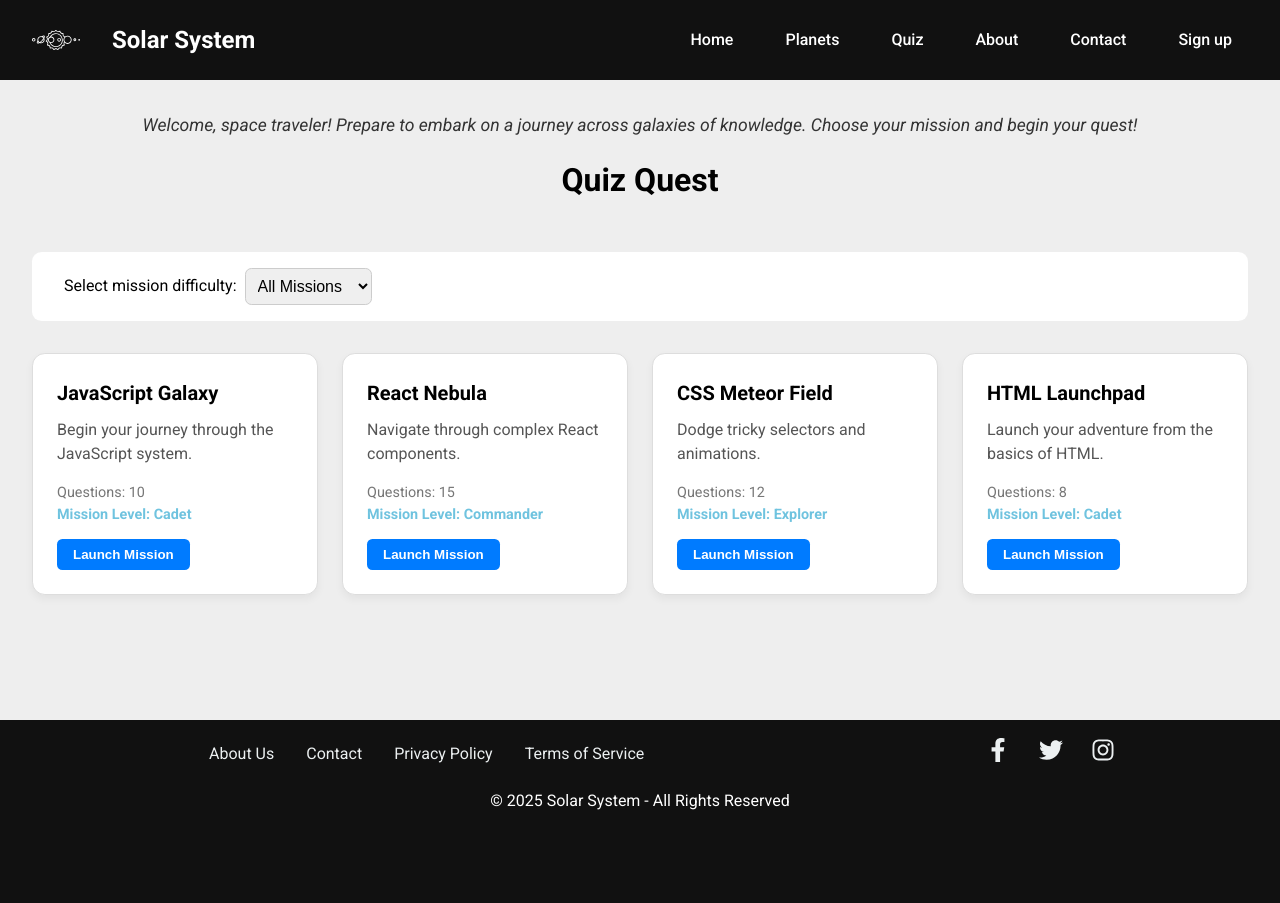
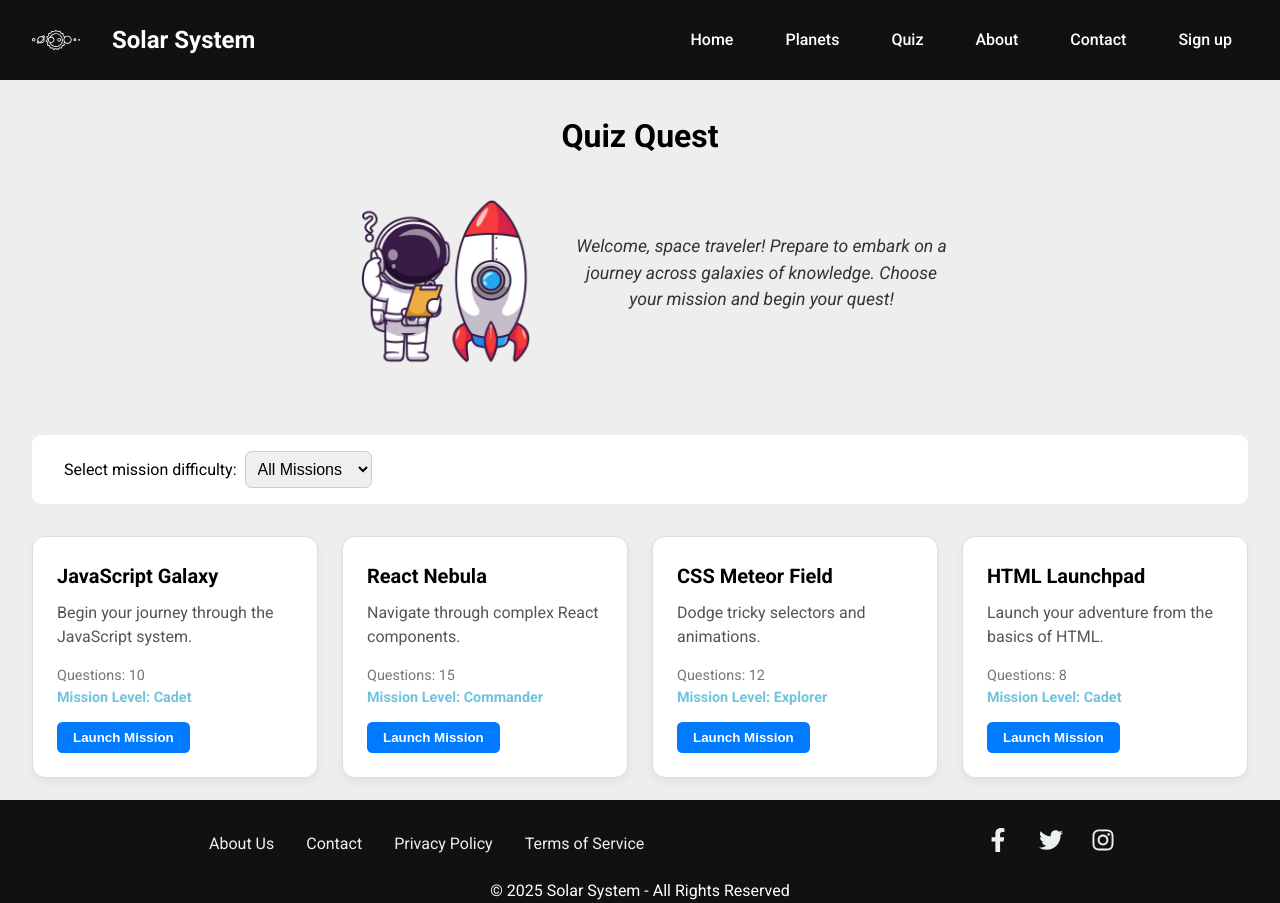
Before and after one commit to atanas-n-nikolov/Solar-System-React-2025-SoftUni, a React (Vite) app in the folder client/: page /quiz in a window 1280 px wide. Before the commit the page ends 813 px from the top, so only its background shows below. Built offline with nearby package versions, Linux system fonts and the light colour scheme.

Commit message:
Style quiz

```diff
--- a/client/src/components/quiz/Quiz.css
+++ b/client/src/components/quiz/Quiz.css
@@ -5,7 +5,15 @@
     padding: 2em;
 }
 
+.welcome {
+    display: flex;
+    align-items: center;
+    justify-content: center;
+    margin-bottom: 2em;
+}
+
 .quiz-intro {
+    max-width: 40ch;
     font-size: 1.1em;
     color: #333;
     margin-bottom: 1em;
@@ -16,7 +24,6 @@
 .quiz-title {
     font-size: 2em;
     font-weight: bold;
-    margin-bottom: 1.5em;
     text-align: center;
 }
 
@@ -108,3 +115,7 @@
     color: #6fc3df;
     font-weight: bold;
 }
+
+.quiz-image {
+    width: 20%;
+}
--- a/client/src/components/quiz/Quiz.jsx
+++ b/client/src/components/quiz/Quiz.jsx
@@ -56,10 +56,13 @@ export default function Quiz() {
 
     return (
         <div className="quiz-container">
-            <p className="quiz-intro">
-                Welcome, space traveler! Prepare to embark on a journey across galaxies of knowledge. Choose your mission and begin your quest!
-            </p>
             <h1 className="quiz-title">Quiz Quest</h1>
+            <div className="welcome">
+                <img className="quiz-image" src="images/quiz-image.png" alt="quiz-image" />
+                <p className="quiz-intro">
+                    Welcome, space traveler! Prepare to embark on a journey across galaxies of knowledge. Choose your mission and begin your quest!
+                </p>
+            </div>
 
             <div className="quiz-filter">
                 <label htmlFor="difficulty-select">Select mission difficulty:</label>
```
Also changed, not shown: client/public/images/planets-image.png (added), client/public/images/quiz-image.png (added).
